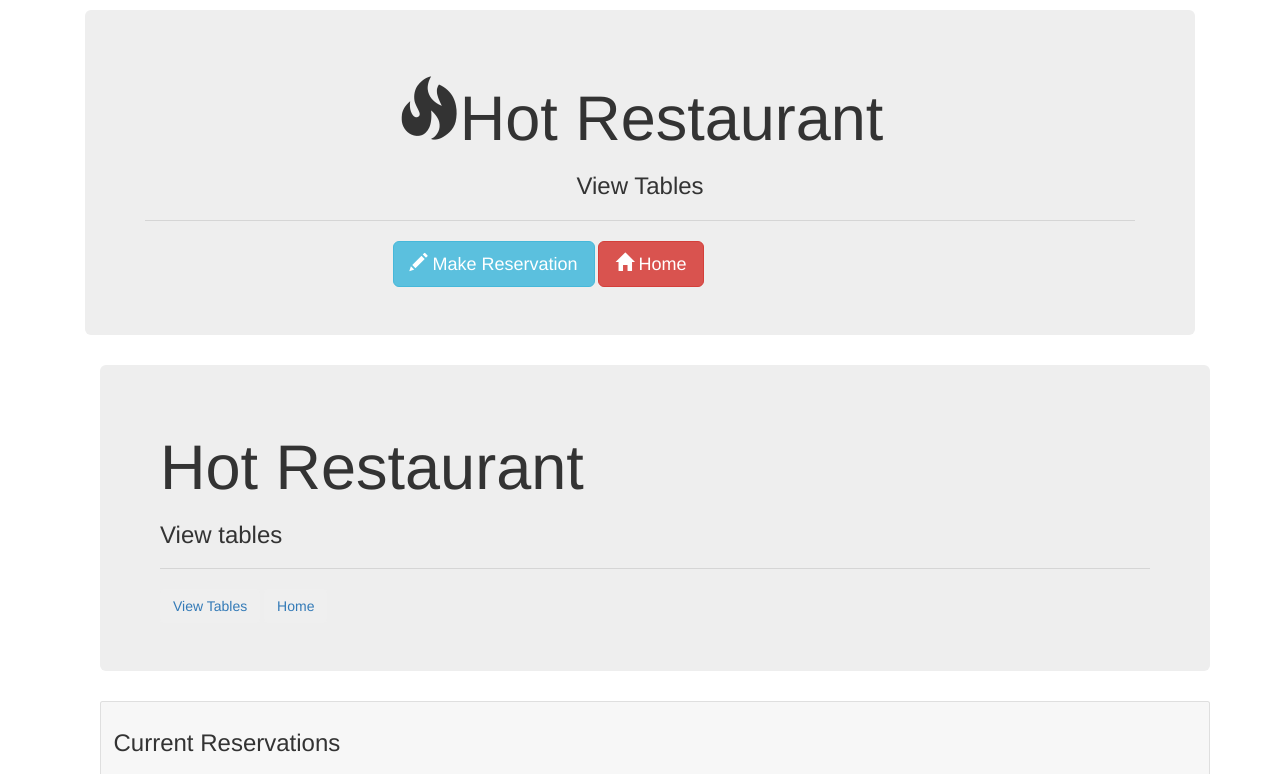
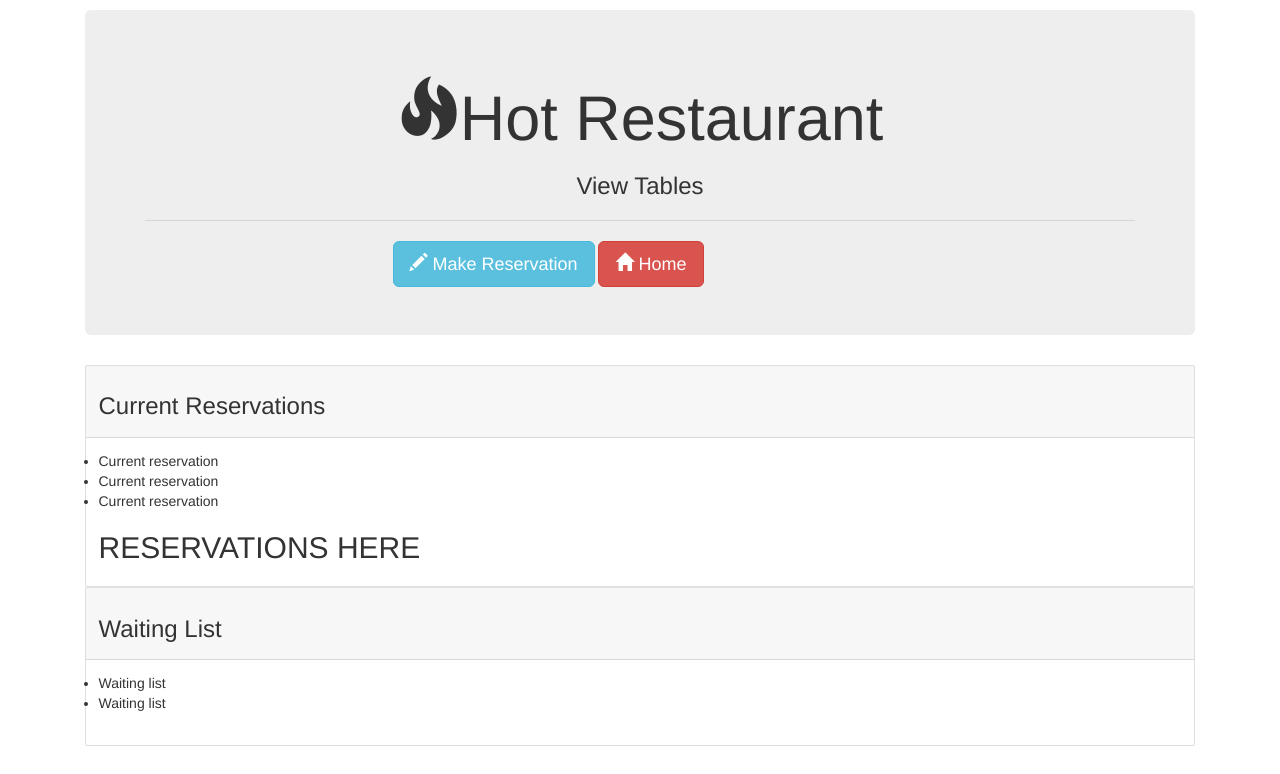
Before and after one commit to gkpeel/hot-restaurant-app, a website: page tables.html in a window 1280 px wide. Shown: the top 774 px of the page. Drawn offline with nearby package versions, Linux system fonts and the light colour scheme.

Commit message:
update tables

```diff
--- a/tables.html
+++ b/tables.html
@@ -31,24 +31,6 @@
 </a>
     </div>
   </div>
-
-
-
-
-  <div class="container">
-    <div class="jumbotron">
-      <h1>Hot Restaurant</h1>
-      <h3>View tables</h3>
-      <hr>
-      <a href="/">
-        <button class="btn">
-         View Tables</button>
-      </a>
-      <a href="/all">
-        <button class="btn">
-         Home</button>
-      </a>
-    </div>
 
     <div class="row">
         <div class="col-lg-12">
```
